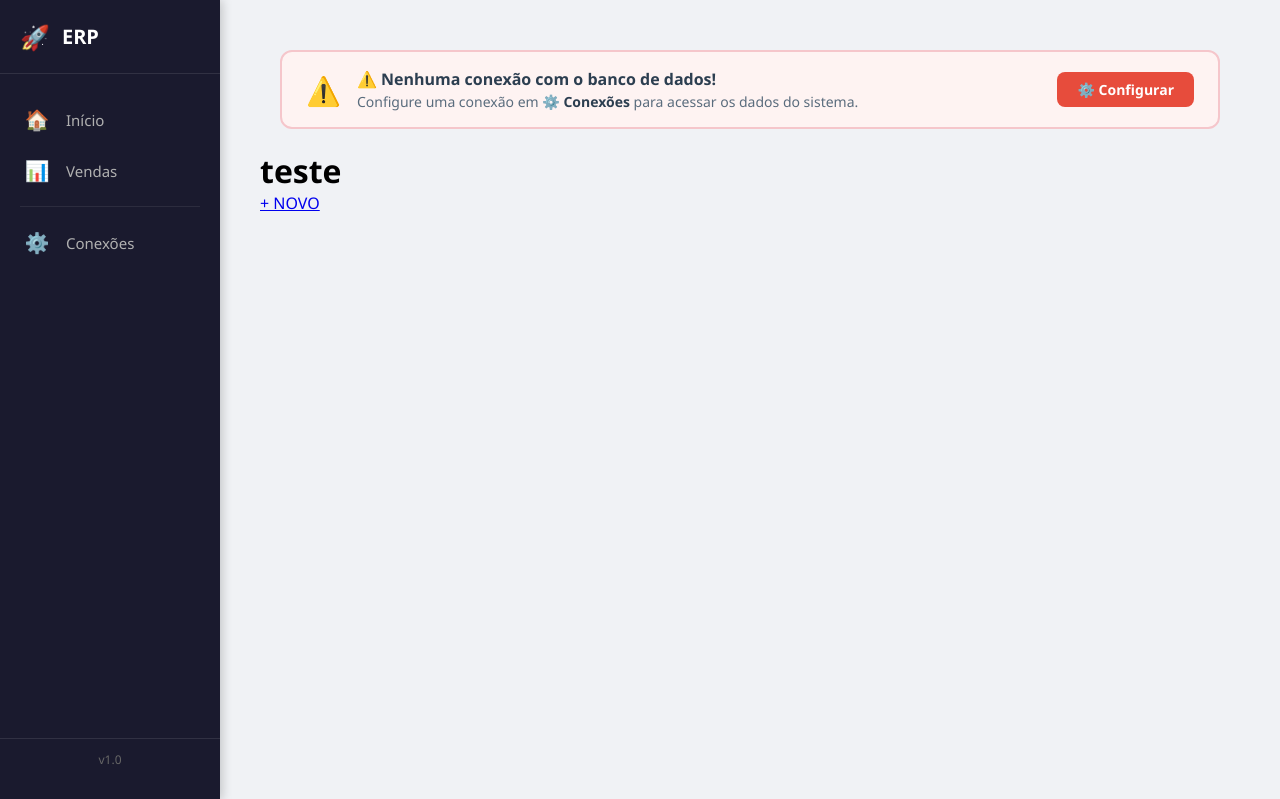
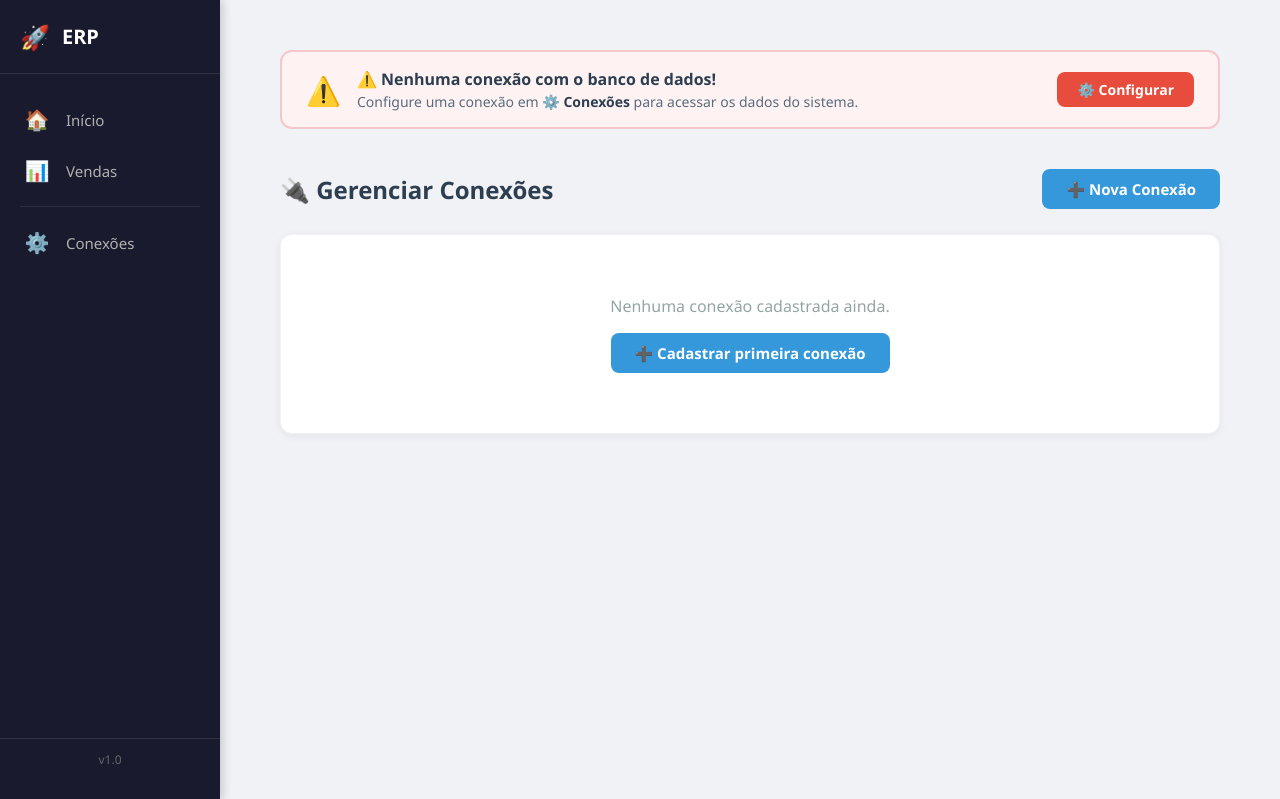
Before and after one commit to vitorhugoarcanjo/api_firebird, a Flask app: template templates/pasta_conexoes/conexoes.html in a window 1280 px wide. Shown: the top 799 px of the page. Run offline with Flask 3, Linux system fonts and the light colour scheme; the template is opened without the code that fills it, so the values that code supplies are empty; parts of the project's set-up code (start-up, migrations or seed data) failed here and were passed over.

Commit message:
Ajustando coisas da conexoes

```diff
--- a/app.py
+++ b/app.py
@@ -23,6 +23,7 @@ def inject_globals():
     """Variáveis disponíveis em TODOS os templates"""
     # Verifica se tem conexão ativa
     tem_conexao = db.tem_conexao if hasattr(db, 'tem_conexao') else False
+
     return {
         'tem_conexao': tem_conexao,
         'versao_sistema': 'v1.0'
--- a/templates/pasta_conexoes/conexoes.html
+++ b/templates/pasta_conexoes/conexoes.html
@@ -1,13 +1,157 @@
 {% extends "base.html" %}
 
+{% block titulo %}Gerenciar Conexões{% endblock %}
+
+{% block titulo_pagina %}⚙️ Gerenciar Conexões{% endblock %}
+
 {% block conteudo %}
-<div>
-    <h1>teste</h1>
+<div class="container-conexoes">
+    <div class="header-conexoes">
+        <h1>🔌 Gerenciar Conexões</h1>
+        <a href="/conexoes/cadastrar" class="btn-novo">➕ Nova Conexão</a>
+    </div>
+
+    <div class="lista-conexoes">
+        {% if conexoes_cadastradas %}
+            <table>
+                <thead>
+                    <tr>
+                        <th>Nome</th>
+                        <th>Host</th>
+                        <th>Status</th>
+                    </tr>
+                </thead>
+                <tbody>
+                    {% for conn in conexoes_cadastradas %}
+                    <tr>
+                        <td>
+                            {{ conn.nome }}
+                            {% if conn.padrao == 1 %}⭐{% endif %}
+                        </td>
+                        <td>{{ conn.host }}</td>
+                        <td>
+                            {% if conn.ativa == 1 %}
+                                <span class="badge badge-ativa">✅ Ativa</span>
+                            {% else %}
+                                <span class="badge badge-inativa">⏸ Inativa</span>
+                            {% endif %}
+                        </td>
+                    </tr>
+                    {% endfor %}
+                </tbody>
+            </table>
+        {% else %}
+            <div class="sem-conexoes">
+                <p>Nenhuma conexão cadastrada ainda.</p>
+                <a href="/conexoes/cadastrar" class="btn-novo">➕ Cadastrar primeira conexão</a>
+            </div>
+        {% endif %}
+    </div>
 </div>
+{% endblock %}
 
-<div>
-    <a href="/conexoes/cadastrar">+ NOVO</a>
-</div>
+{% block css_extra %}
+<style>
+    .container-conexoes {
+        max-width: 1000px;
+        margin: 0 auto;
+        padding: 20px;
+    }
 
+    .header-conexoes {
+        display: flex;
+        justify-content: space-between;
+        align-items: center;
+        margin-bottom: 25px;
+        flex-wrap: wrap;
+        gap: 15px;
+    }
 
+    .header-conexoes h1 {
+        font-size: 24px;
+        color: #2c3e50;
+        margin: 0;
+    }
+
+    .btn-novo {
+        display: inline-block;
+        padding: 10px 24px;
+        background: #3498db;
+        color: white;
+        border: none;
+        border-radius: 8px;
+        font-size: 15px;
+        font-weight: 600;
+        text-decoration: none;
+        transition: background 0.3s;
+    }
+
+    .btn-novo:hover {
+        background: #2980b9;
+    }
+
+    .lista-conexoes {
+        background: white;
+        border-radius: 12px;
+        padding: 20px;
+        box-shadow: 0 2px 8px rgba(0,0,0,0.06);
+        border: 1px solid #f0f2f5;
+        min-height: 200px;
+    }
+
+    .lista-conexoes table {
+        width: 100%;
+        border-collapse: collapse;
+    }
+
+    .lista-conexoes th {
+        text-align: left;
+        padding: 12px 16px;
+        background: #f8f9fa;
+        font-weight: 600;
+        color: #2c3e50;
+        border-bottom: 2px solid #e9ecef;
+        font-size: 13px;
+        text-transform: uppercase;
+        letter-spacing: 0.5px;
+    }
+
+    .lista-conexoes td {
+        padding: 12px 16px;
+        border-bottom: 1px solid #f0f2f5;
+    }
+
+    .lista-conexoes tr:hover td {
+        background: #fafbfc;
+    }
+
+    .badge {
+        display: inline-block;
+        padding: 4px 12px;
+        border-radius: 20px;
+        font-size: 12px;
+        font-weight: 600;
+    }
+
+    .badge-ativa {
+        background: #e8f5e9;
+        color: #27ae60;
+    }
+
+    .badge-inativa {
+        background: #f5f5f5;
+        color: #95a5a6;
+    }
+
+    .sem-conexoes {
+        text-align: center;
+        padding: 40px 20px;
+        color: #95a5a6;
+    }
+
+    .sem-conexoes p {
+        font-size: 16px;
+        margin-bottom: 16px;
+    }
+</style>
 {% endblock %}
--- a/utils/conexao_global/conexao_firebird.py
+++ b/utils/conexao_global/conexao_firebird.py
@@ -155,6 +155,7 @@ def verificar_conexao():
         primeira = todas[0]
         gerenciador.definir_ativa(primeira['id'])
         dados = gerenciador.buscar_ativa()
+
         return True, f"Conexão '{primeira['nome']}' ativada automaticamente", dados
 
     return False, "Nenhuma conexão cadastrada. Cadastre uma para começar.", None
```
Also changed, not shown: routes/pasta_conexoes_bd/conexoes.py (+5 -7 lines).
